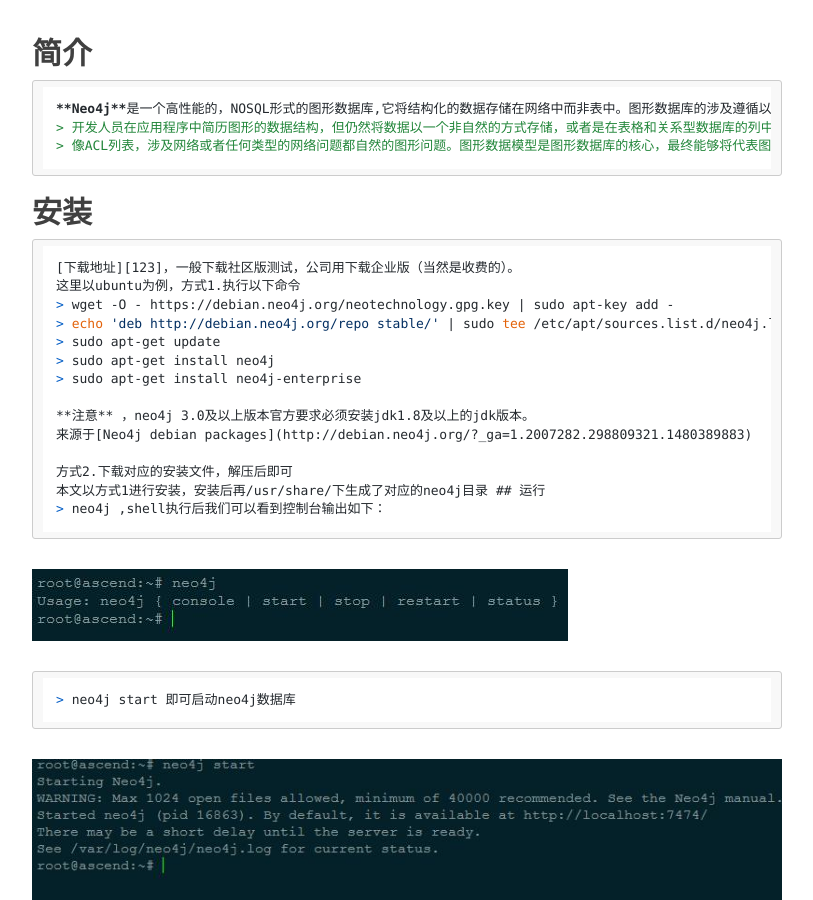
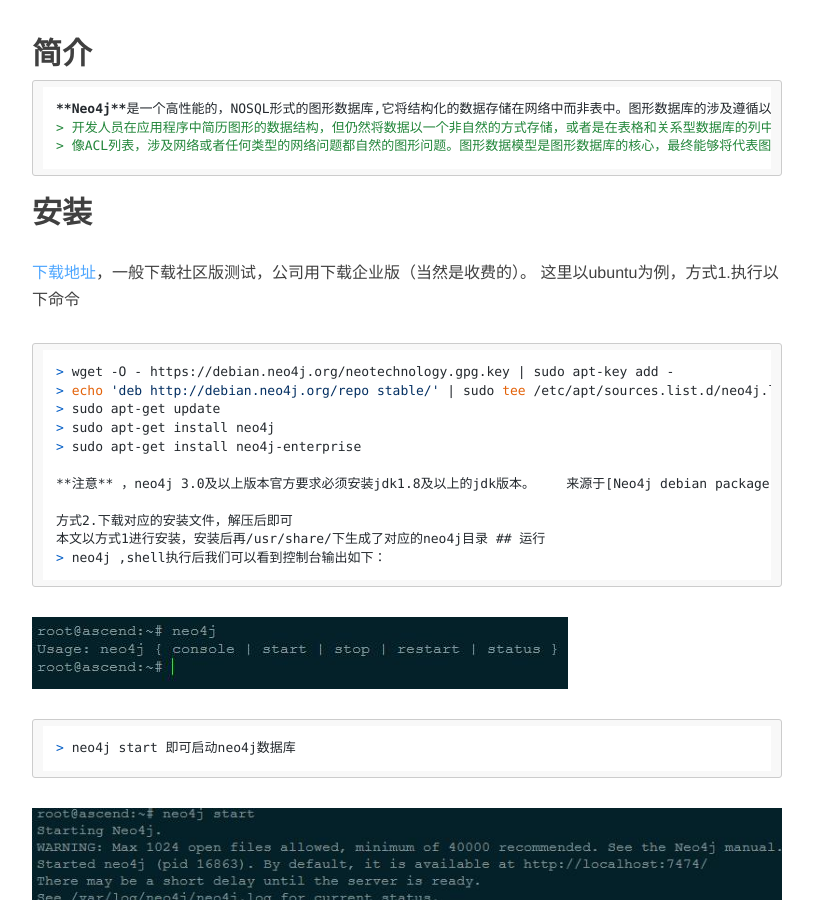
Before and after one commit to pandalin/pandalin.github.io, a Jekyll site: the page built from _posts/2016-12-07-neo4j.md, in a window 1280 px wide and 900 px high, scrolled down 437 px. Shown: the whole window, without its empty margins (233-1046 px from the left). Built offline with Jekyll 4.4.1, drawn with Linux system fonts in a browser that asks for light colours; nearby versions of some CDN libraries; comment, search, counter and statistics services are not loaded; some of the changed lines change nothing that is shown.

Commit message:
neo4j安装使用

```diff
--- a/_posts/2016-12-07-neo4j.md
+++ b/_posts/2016-12-07-neo4j.md
@@ -12,7 +12,7 @@
     > 像ACL列表，涉及网络或者任何类型的网络问题都自然的图形问题。图形数据模型是图形数据库的核心，最终能够将代表图形的数据作为一个直接图形存储一个对象模型。
 
 ##  安装
-    [下载地址][123]，一般下载社区版测试，公司用下载企业版（当然是收费的）。
+   [下载地址](https://neo4j.com)，一般下载社区版测试，公司用下载企业版（当然是收费的）。
     这里以ubuntu为例，方式1.执行以下命令
 
     > wget -O - https://debian.neo4j.org/neotechnology.gpg.key | sudo apt-key add -
@@ -22,7 +22,7 @@
     > sudo apt-get install neo4j-enterprise
 
     **注意** ，neo4j 3.0及以上版本官方要求必须安装jdk1.8及以上的jdk版本。
-    来源于[Neo4j debian packages](http://debian.neo4j.org/?_ga=1.2007282.298809321.1480389883)
+   来源于[Neo4j debian packages](http://debian.neo4j.org/?_ga=1.2007282.298809321.1480389883)
 
     方式2.下载对应的安装文件，解压后即可
     本文以方式1进行安装，安装后再/usr/share/下生成了对应的neo4j目录
@@ -50,6 +50,3 @@
   ![webadmin]({{site.url}}/images/2016/12/neo4j/webadmin.jpg)
 
   ![init]({{site.url}}/images/2016/12/neo4j/init.jpg)
-
-
-   [123]:https://neo4j.com "https://neo4j.com"
```
